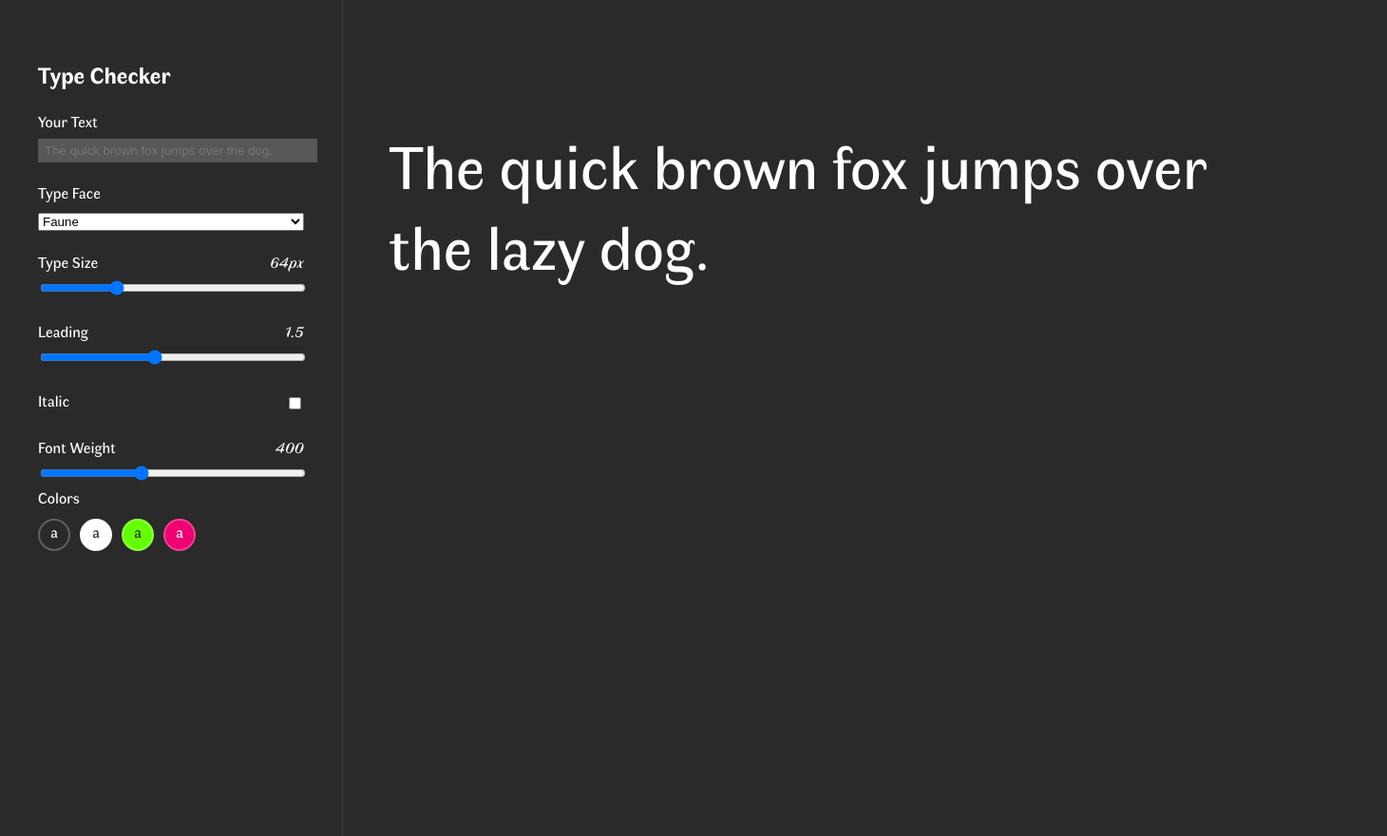
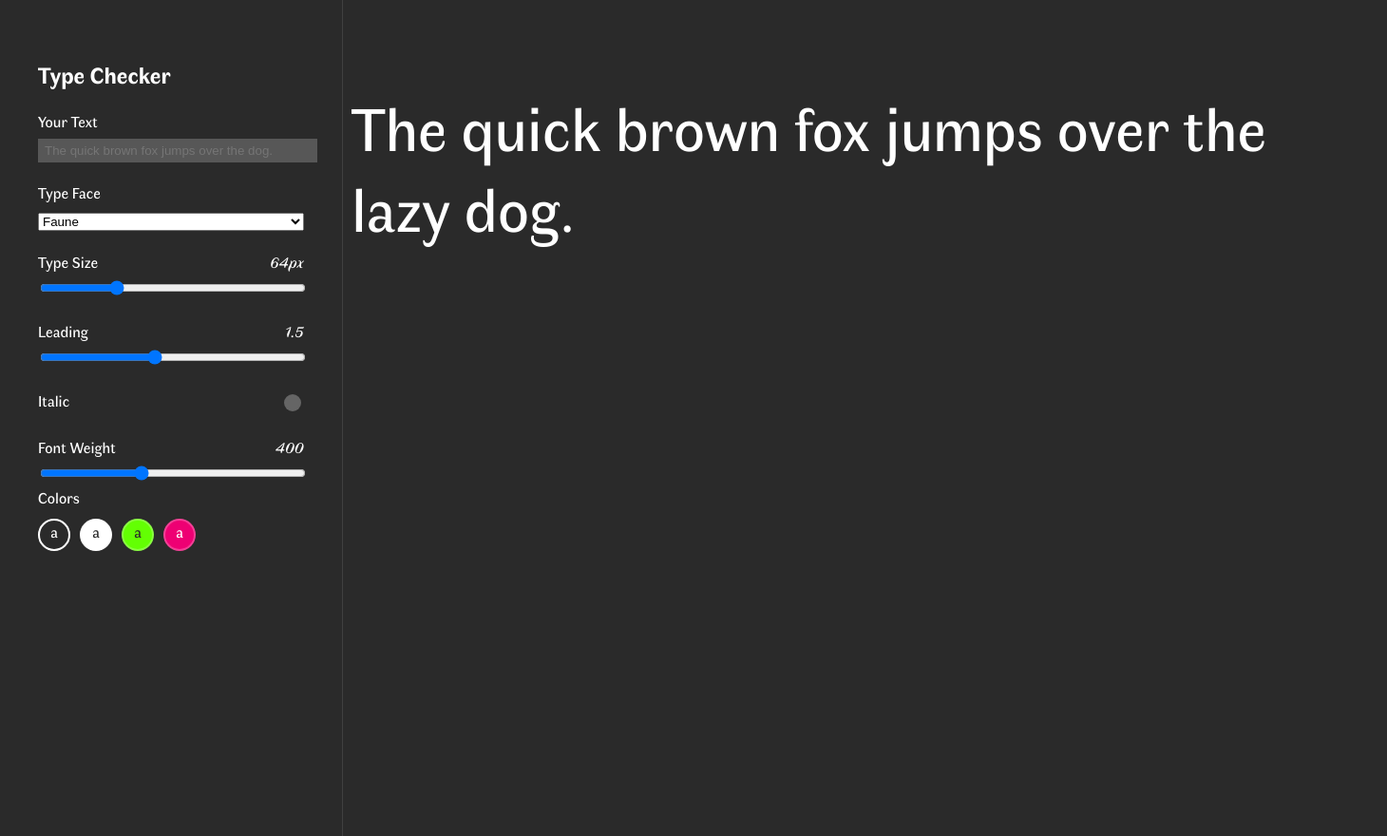
Before and after one commit to sharonrm/text-checker, a plain HTML site: page text-checker/index.html in a window 1280 px wide. Shown: the top 880 px of the page at 95% size, 1460 px wide, since content can reach past the window. Drawn offline with Linux system fonts and the light colour scheme; files whose address does not match are found by name.

Commit message:
style checkbox

```diff
--- a/text-checker/assets/typechecker.js
+++ b/text-checker/assets/typechecker.js
@@ -83,10 +83,17 @@ fontweightTag.addEventListener('input', () => {
 })
 
 //go through each colorTag when you click on a div, the background and font color will change to the same style
-//as the div.
+//as the div. And make the tag be selected
 colorTags.forEach(tag => {
     tag.addEventListener("click", () => {
         outputTag.style.backgroundColor = tag.style.backgroundColor
         outputTag.style.color = tag.style.color
+
+        //reset the classes
+        colorTags.forEach(tag => {
+            tag.classList.remove("selected")
+        })
+
+        tag.classList.add("selected")
     })
 })
--- a/text-checker/index.html
+++ b/text-checker/index.html
@@ -61,7 +61,7 @@
     <div class="options">
         <label>Colors</label>
         <div class="colors">
-            <div style="background-color:#2a2a2a; color: #fff;">a</div>
+            <div style="background-color:#2a2a2a; color: #fff;" class="selected">a</div>
             <div style="background-color:#fff; color:#2a2a2a;">a</div>
             <div style="background-color:#63ff03; color:#2a2a2a;">a</div>
             <div style="background-color:#ee0073; color:#fff;">a</div>
--- a/text-checker/style.css
+++ b/text-checker/style.css
@@ -32,7 +32,7 @@ body {
 
     background-color: #2a2a2a;
     color: #fff;
-    margin: 40px 40px 40px 320px;
+    margin: 0 0 0 280px;
 }
 
 
@@ -116,4 +116,23 @@ div.colors div {
     border-radius: 50%;
     text-align: center;
     margin: 5px 10px 0 0;
+    transition: border .4s;
 }
+
+div.colors div.selected {
+    border: 2px solid #fff;
+}
+
+input[type="checkbox"] {
+    -webkit-appearance: none;
+    appearance: none;
+    width: 18px;
+    height: 18px;
+    background-color: #656565;
+    border-radius: 50%;
+    transition: background-color .5s;
+}
+
+input[type="checkbox"]:checked {
+    background-color: #fff;
+}
```
